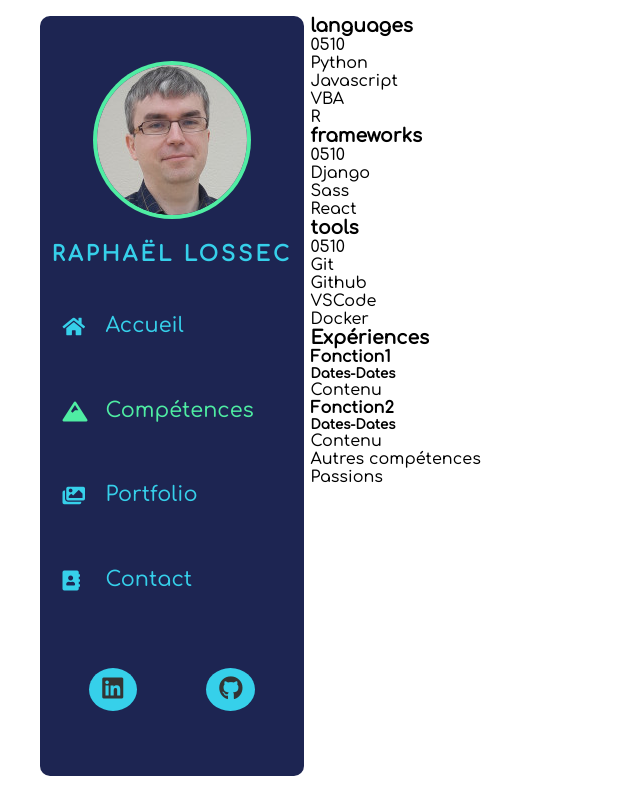
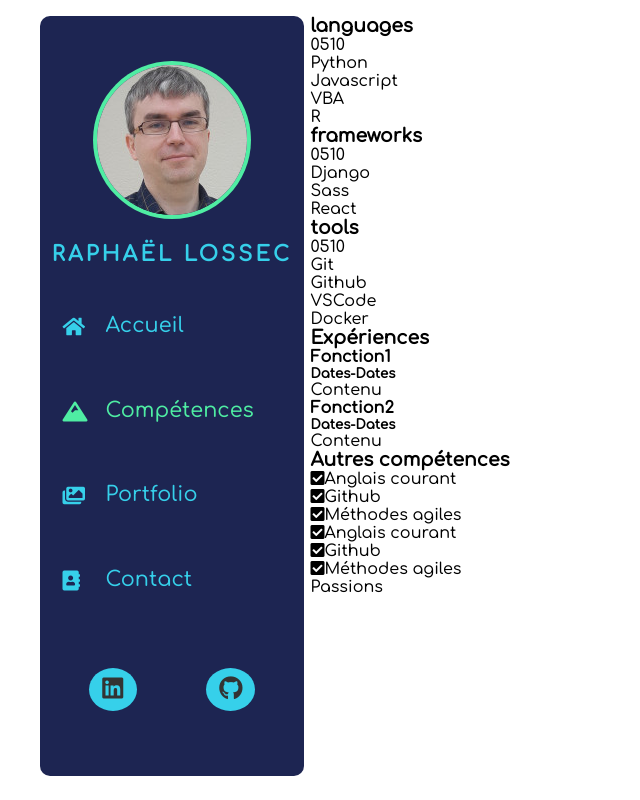
Before and after one commit to S0Imyr/site_perso, a React (Create React App) app: page /skills in a window 1280 px wide. Shown: the whole page, without its empty margins (0-640 px from the left). Built offline with nearby package versions, Linux system fonts and the light colour scheme; a web font is replaced by a local one.

Commit message:
Otherskills component

```diff
--- a/src/components/skills/OtherSkills.js
+++ b/src/components/skills/OtherSkills.js
@@ -3,7 +3,27 @@ import React from 'react';
 const OtherSkills = () => {
     return (
         <div>
-            Autres compétences
+            <div className="otherSkills">
+                <h3>Autres compétences</h3>
+                <div className="list">
+                    <ul>
+                        <li> <i className="fas fa-check-square"></i>
+                        Anglais courant</li>
+                        <li> <i className="fas fa-check-square"></i>
+                        Github</li>
+                        <li> <i className="fas fa-check-square"></i>
+                        Méthodes agiles</li>
+                    </ul>
+                    <ul>
+                        <li> <i className="fas fa-check-square"></i>
+                        Anglais courant</li>
+                        <li> <i className="fas fa-check-square"></i>
+                        Github</li>
+                        <li> <i className="fas fa-check-square"></i>
+                        Méthodes agiles</li>
+                    </ul>
+                </div>
+            </div>
         </div>
     );
 };
```
